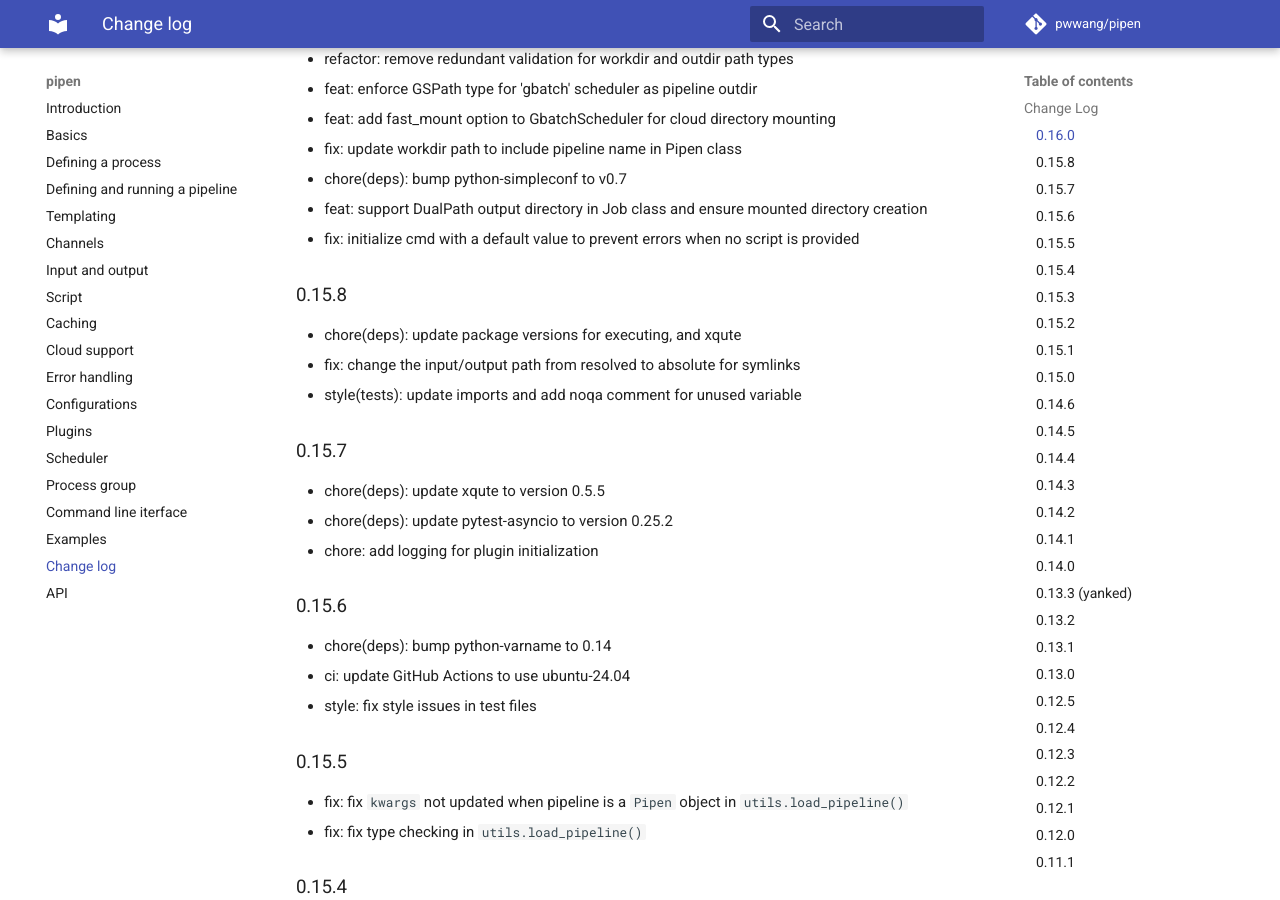
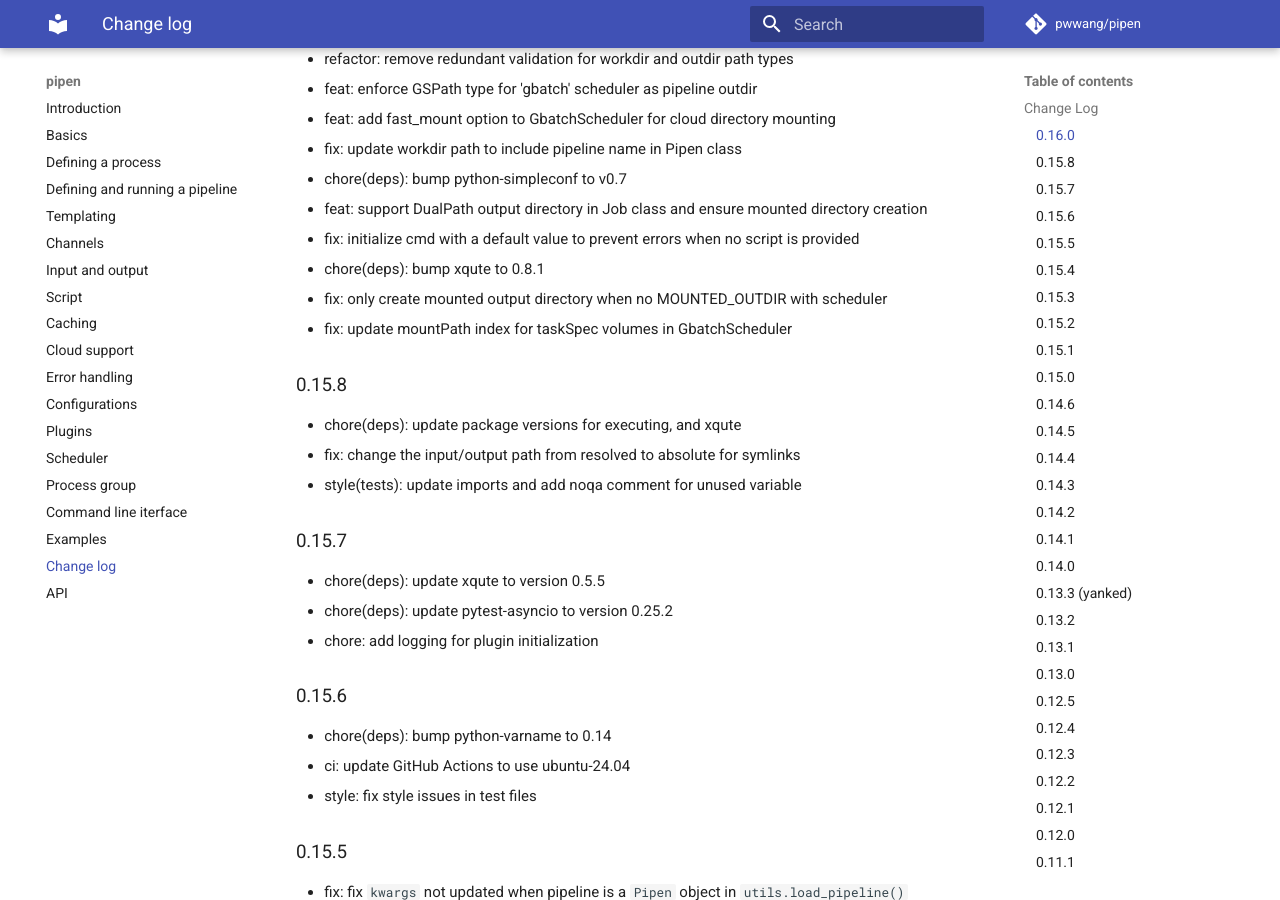
Before and after one commit to pwwang/pipen, an MkDocs documentation site: the page built from docs/CHANGELOG.md, in a window 1280 px wide and 900 px high, scrolled down 607 px. Built offline with MkDocs 1.6.1 and Material for MkDocs 9.7.7, drawn with Linux system fonts in a browser that asks for light colours; comment, search, counter and statistics services are not loaded.

Commit message:
0.16.0a7

```diff
--- a/docs/CHANGELOG.md
+++ b/docs/CHANGELOG.md
@@ -22,6 +22,9 @@
 - chore(deps): bump python-simpleconf to v0.7
 - feat: support DualPath output directory in Job class and ensure mounted directory creation
 - fix: initialize cmd with a default value to prevent errors when no script is provided
+- chore(deps): bump xqute to 0.8.1
+- fix: only create mounted output directory when no MOUNTED_OUTDIR with scheduler
+- fix: update mountPath index for taskSpec volumes in GbatchScheduler
 
 ## 0.15.8
 
--- a/pipen/version.py
+++ b/pipen/version.py
@@ -1,3 +1,3 @@
 """Provide version of pipen"""
 
-__version__ = "0.16.0a6"
+__version__ = "0.16.0a7"
--- a/pyproject.toml
+++ b/pyproject.toml
@@ -4,7 +4,7 @@ build-backend = "poetry.masonry.api"
 
 [tool.poetry]
 name = "pipen"
-version = "0.16.0a6"
+version = "0.16.0a7"
 description = "A pipeline framework for python"
 authors = [ "pwwang <pwwang@pwwang.com>",]
 license = "MIT"
```
